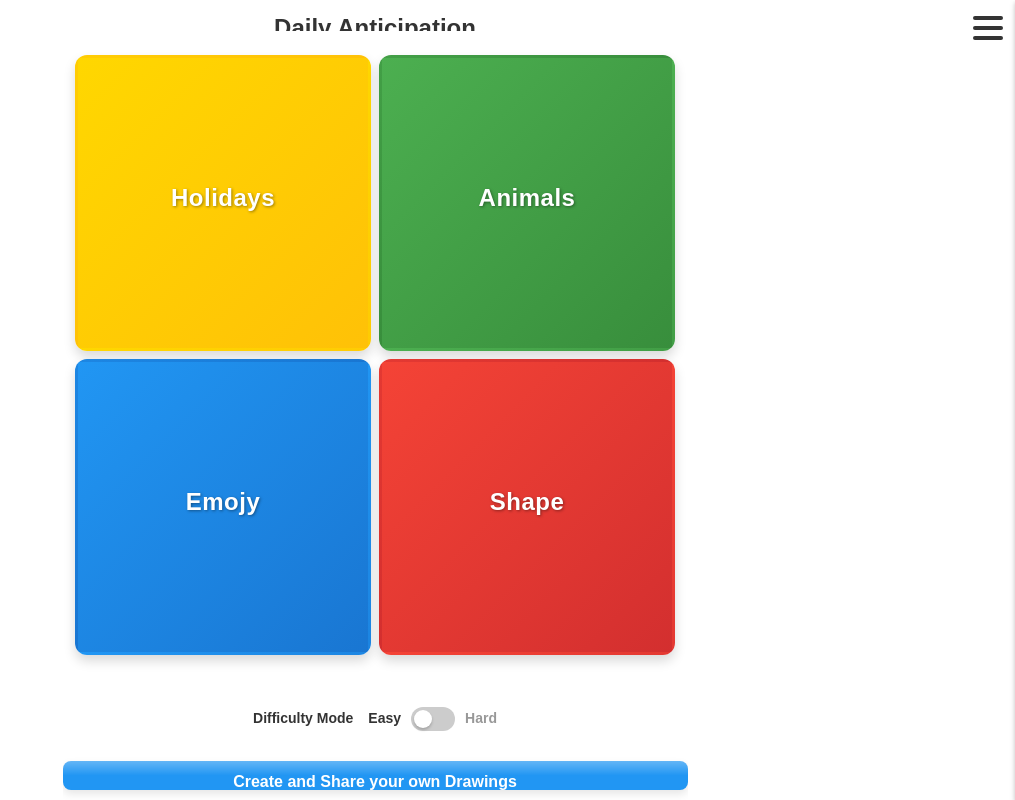
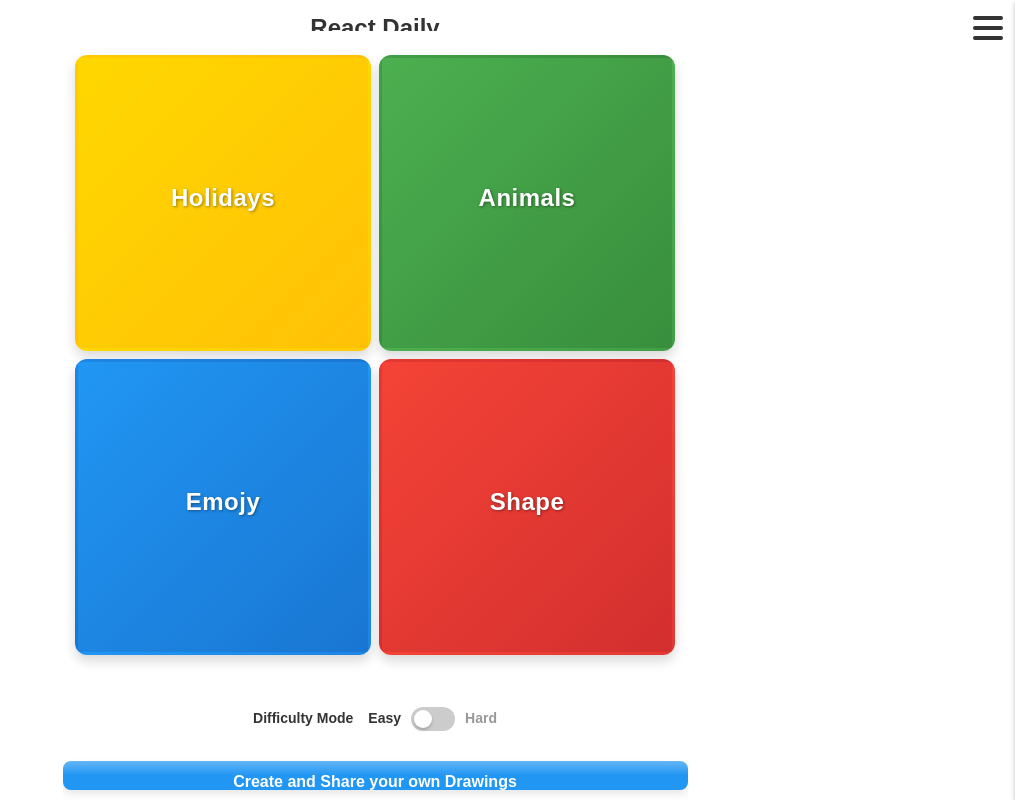
Before and after one commit to natemac/ReactDaily, a React (Vite) app: page / in a window 1280 px wide. Shown: the whole page, without its empty margins (265-1280 px from the left). Built offline with nearby package versions, Linux system fonts and the light colour scheme; no server answers.

Commit message:
name update

```diff
--- a/src/components/Home.jsx
+++ b/src/components/Home.jsx
@@ -56,7 +56,7 @@ function Home() {
 
   return (
     <div className="home">
-      <h1>Daily Anticipation</h1>
+      <h1>React Daily</h1>
 
       <div className="categories-grid">
         {categories.map(category => (
--- a/src/components/ThemeTest.jsx
+++ b/src/components/ThemeTest.jsx
@@ -36,7 +36,7 @@ function ThemeTest() {
   return (
     <div className="theme-test-container">
       <div className="menu-icon">≡</div>
-      <h1>Daily Anticipation</h1>
+      <h1>React Daily</h1>
 
       {/* Theme toggle for easy comparison */}
       <div className="theme-toggle">
--- a/src/contexts/MenuContext.jsx
+++ b/src/contexts/MenuContext.jsx
@@ -144,7 +144,7 @@ export function MenuProvider({ children }) {
 
     // Update title with theme name (to indicate theme is applied)
     const themeName = state.currentTheme === '8bit' ? '8-Bit' : 'Modern';
-    document.title = `Daily Anticipation - ${themeName}`;
+    document.title = `React Daily - ${themeName}`;
   }, [state]);
 
   // Add a separate effect that runs once on mount to apply theme CSS
--- a/vite.config.js
+++ b/vite.config.js
@@ -4,6 +4,7 @@ import react from '@vitejs/plugin-react'
 // https://vite.dev/config/
 export default defineConfig({
   plugins: [react()],
+  base: '/ReactDaily/',
   server: {
     host: true, // Listen on all network interfaces
     port: 5173, // Default Vite port
```
Also changed, not shown: package.json (+12 -3 lines), 2 other files (tests, documents, lock files or other folders).
